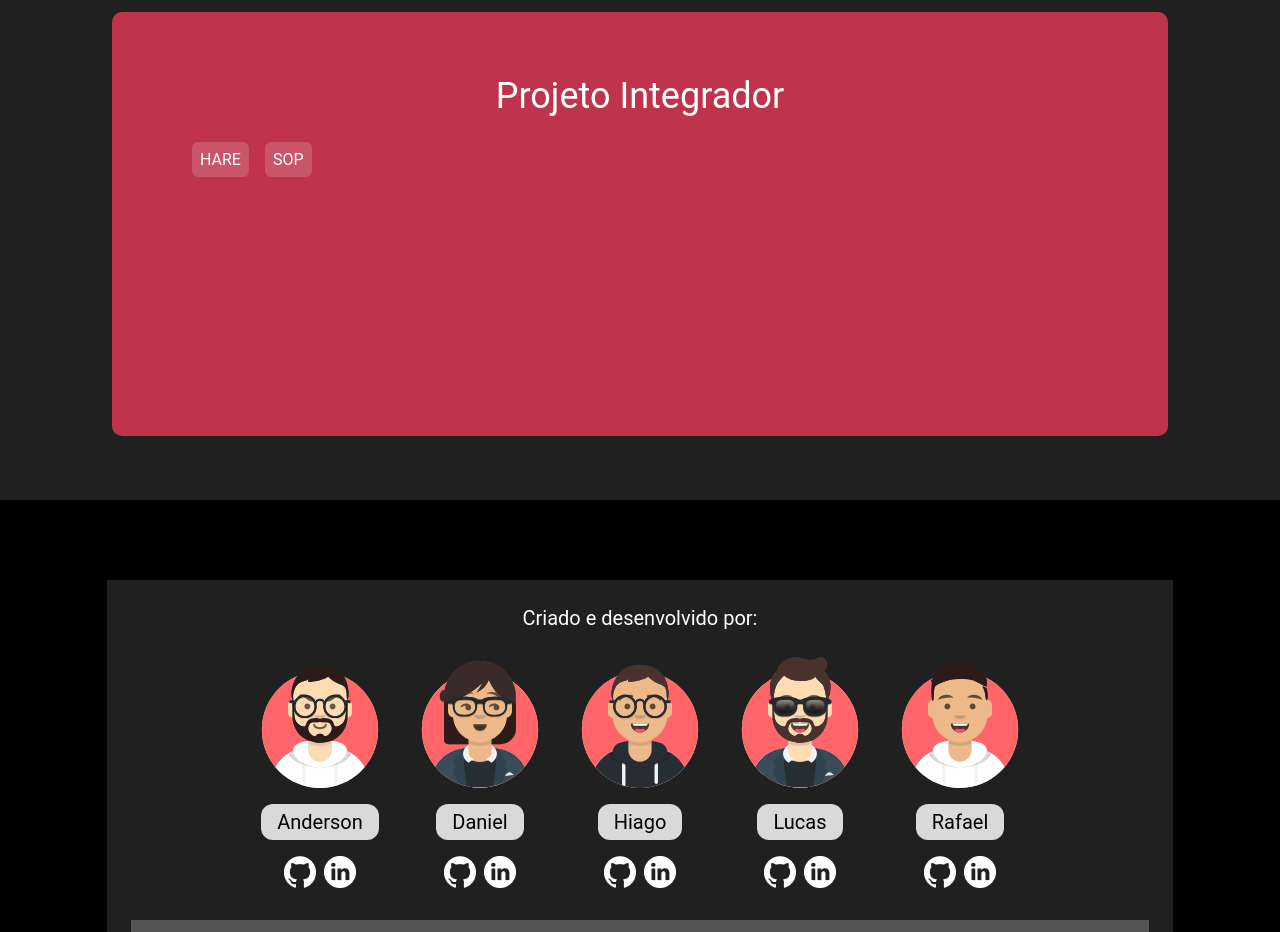
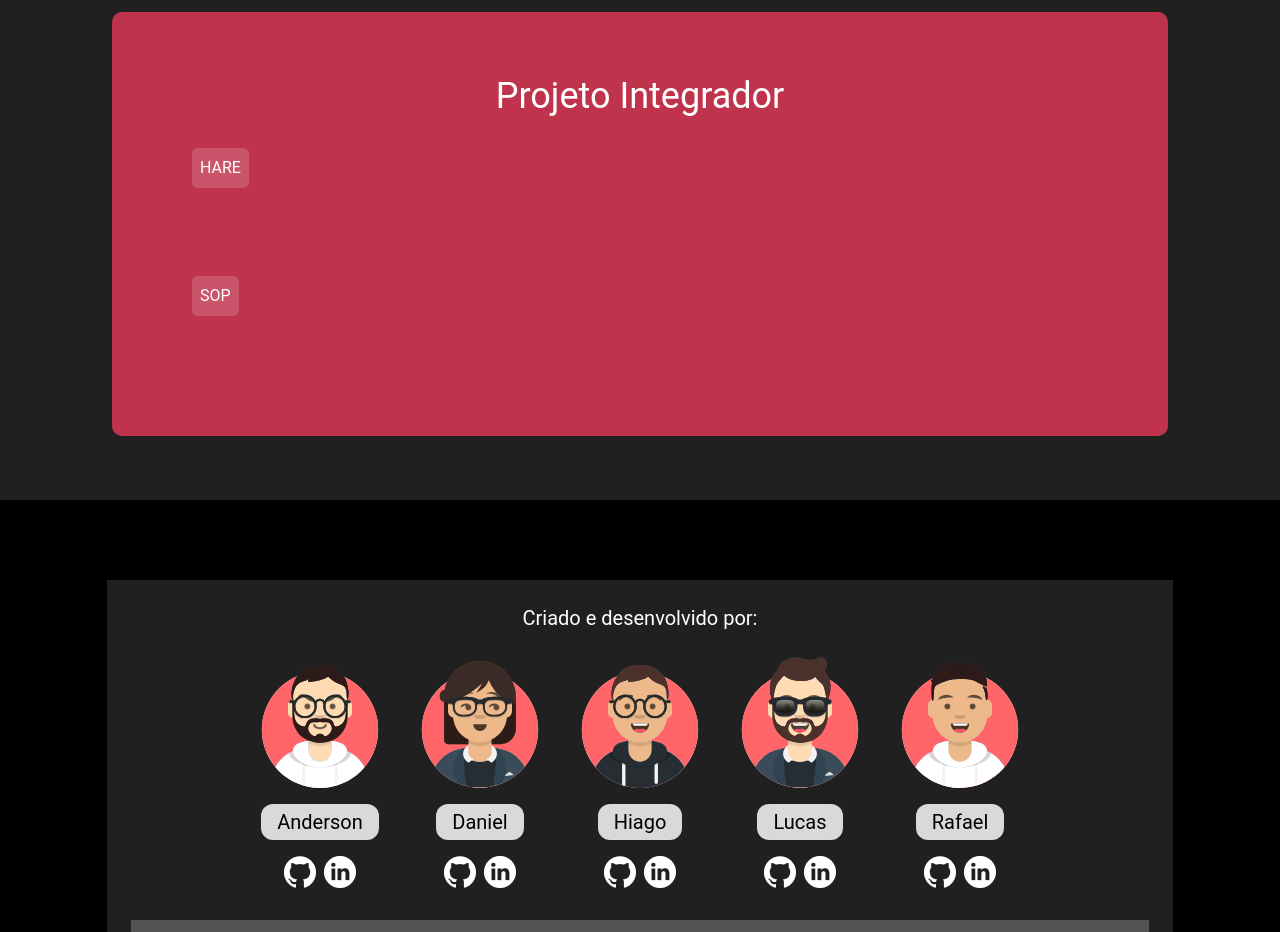
Before and after one commit to oN0V41S/ProjetoIntegrador, a React (Create React App) app: page / in a window 1280 px wide. Shown: the part 1880-2812 px from the top of the page. Built offline with nearby package versions, Linux system fonts and the light colour scheme.

Commit message:
Update projetointegrador.js

```diff
--- a/src/assets/home/projetointegrador.js
+++ b/src/assets/home/projetointegrador.js
@@ -9,7 +9,7 @@ export default function ProjetoIntegrador() {
       <h1 className="w-max ml-auto mr-auto text-2xl md:text-4xl mt-4 mb-4">
         Projeto Integrador
       </h1>
-      <div className="w-full  p-4 rounded-nm min-h-[20vw] gap-8">
+      <div className="w-full  p-4 rounded-nm min-h-[20vw] gap-8 grid">
         <input
           id="btnHare"
           type="radio"
```
